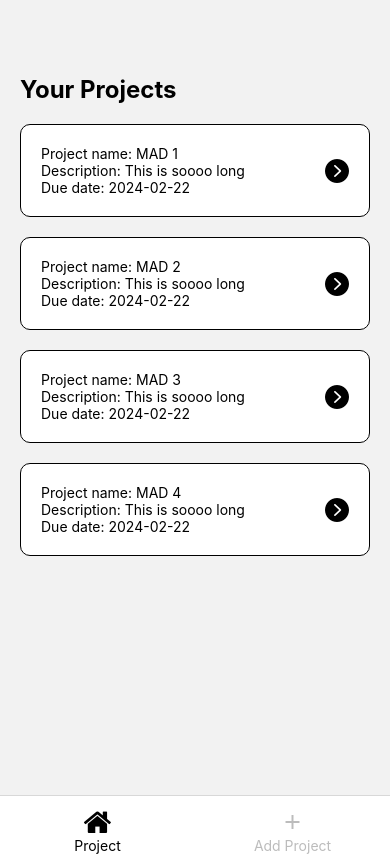
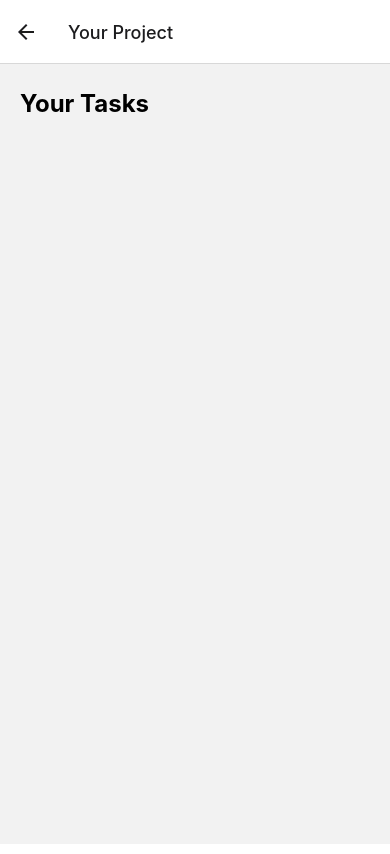
Before and after one commit to Waffle-Cone/Sparkels, a React Native app: screen /TaskListScreen in a window 390 px wide. Built offline with nearby package versions, Linux system fonts and the light colour scheme.

Commit message:
Added a TaskListScreen

```diff
--- a/App.js
+++ b/App.js
@@ -2,8 +2,9 @@ import { NavigationContainer } from "@react-navigation/native";
 import { createNativeStackNavigator } from "@react-navigation/native-stack";
 import NavigationBottom from "./src/components/navigation/NavigationBottom";
 import { StyleSheet, Text, View } from "react-native";
+import { ProjectProvider } from "./src/components/context/ProjectContext";
 import AddProjectScreen from "./src/components/screens/AddProjectScreen";
-import { ProjectProvider } from "./src/components/context/ProjectContext";
+import TaskListScreen from "./src/components/screens/TaskListScreen";
 
 const Stack = createNativeStackNavigator();
 
@@ -12,8 +13,21 @@ export default function App() {
     <ProjectProvider>
       <NavigationContainer>
         <Stack.Navigator>
-          <Stack.Screen name="ProjectListScreen" component={NavigationBottom} options={{ headerShown: false }} />
-          <Stack.Screen name="AddProjectScreen" component={AddProjectScreen} options={{ headerShown: false }} />
+          <Stack.Screen
+            name="ProjectListScreen"
+            component={NavigationBottom}
+            options={{ headerShown: false }}
+          />
+          <Stack.Screen
+            name="AddProjectScreen"
+            component={AddProjectScreen}
+            options={{ headerShown: false }}
+          />
+          <Stack.Screen
+            name="TaskListScreen"
+            component={TaskListScreen}
+            options={{ title: "Your Project" }}
+          />
         </Stack.Navigator>
       </NavigationContainer>
     </ProjectProvider>
--- a/src/components/screens/ProjectListScreen.js
+++ b/src/components/screens/ProjectListScreen.js
@@ -9,21 +9,22 @@ import React, { useContext, useEffect, useState } from "react";
 import { ProjectContext } from "../context/ProjectContext";
 import Icons from "../UI/Icons";
 
-const ProjectListScreen = () => {
+const ProjectListScreen = ({ navigation }) => {
   // Initialisations ------------------
   const { projects } = useContext(ProjectContext);
 
   // State ---------------------------
   // Handlers -------------------------
+  const gotoTaskListScreen = () => navigation.navigate("TaskListScreen");
+
   // View -----------------------------
-
   return (
     <View style={styles.container}>
       <Text style={styles.h1}>Your Projects</Text>
 
       {projects.map((project) => {
         return (
-          <TouchableOpacity key={project.id}>
+          <TouchableOpacity key={project.id} onPress={gotoTaskListScreen}>
             <View style={styles.projectContainer}>
               <View style={styles.projectDetails}>
                 <Text>Project name: {project.name}</Text>
--- /dev/null
+++ b/src/components/screens/TaskListScreen.js
@@ -0,0 +1,41 @@
+import {
+  Pressable,
+  StyleSheet,
+  Text,
+  TouchableOpacity,
+  View,
+} from "react-native";
+import React, { useContext, useEffect, useState } from "react";
+import { ProjectContext } from "../context/ProjectContext";
+import Icons from "../UI/Icons";
+
+const TaskListScreen = () => {
+  // Initialisations ------------------
+
+  // State ---------------------------
+  // Handlers -------------------------
+  // View -----------------------------
+
+  return (
+    <View style={styles.container}>
+      <Text style={styles.h1}>Your Tasks</Text>
+    </View>
+  );
+};
+
+export default TaskListScreen;
+
+const styles = StyleSheet.create({
+  container: {
+    flex: 1,
+    margin: 20,
+  },
+  h1: {
+    alignItems: "center",
+    justifyContent: "center",
+    paddingTop: 5,
+    fontSize: 24,
+    fontWeight: "bold",
+    color: "black",
+  },
+});
```
